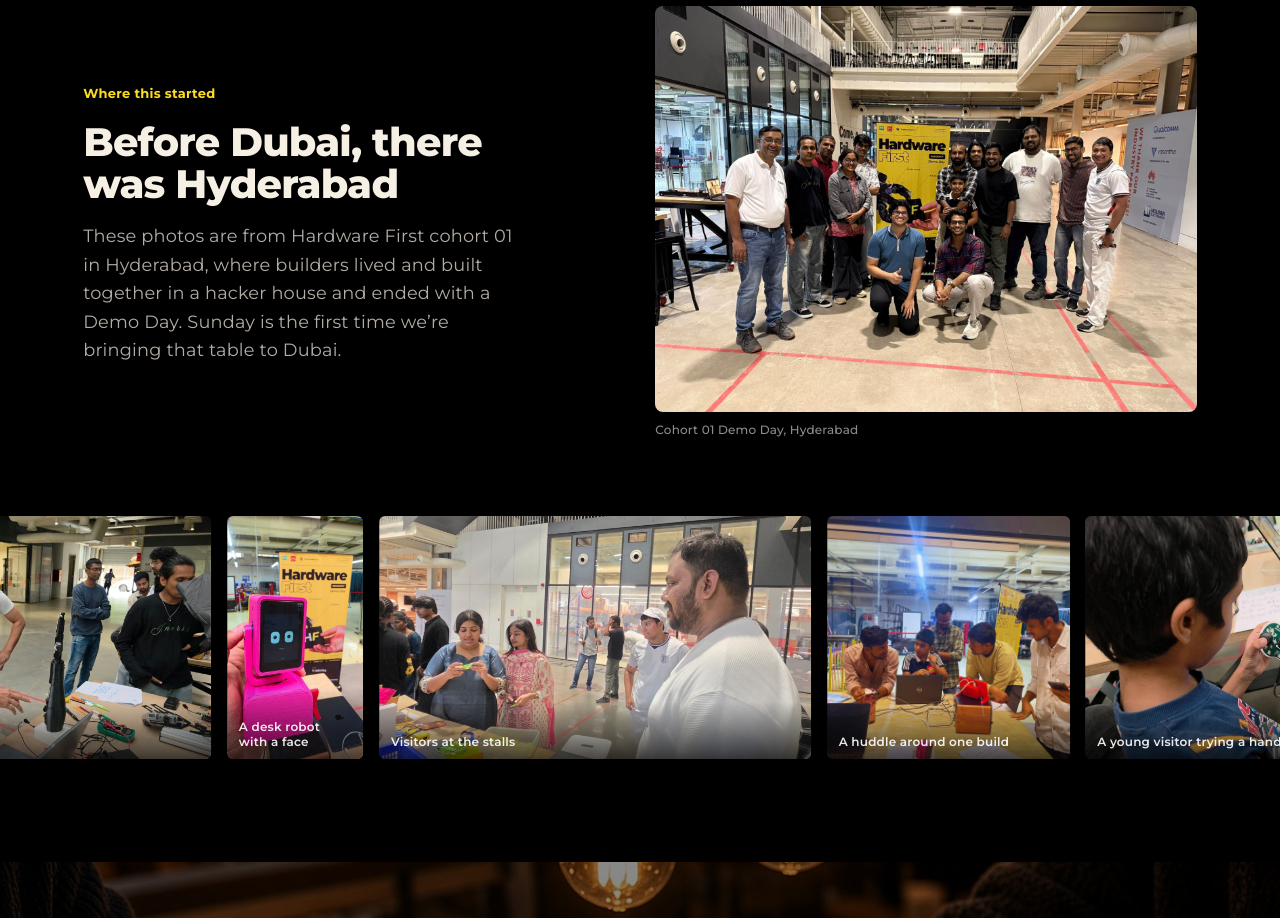
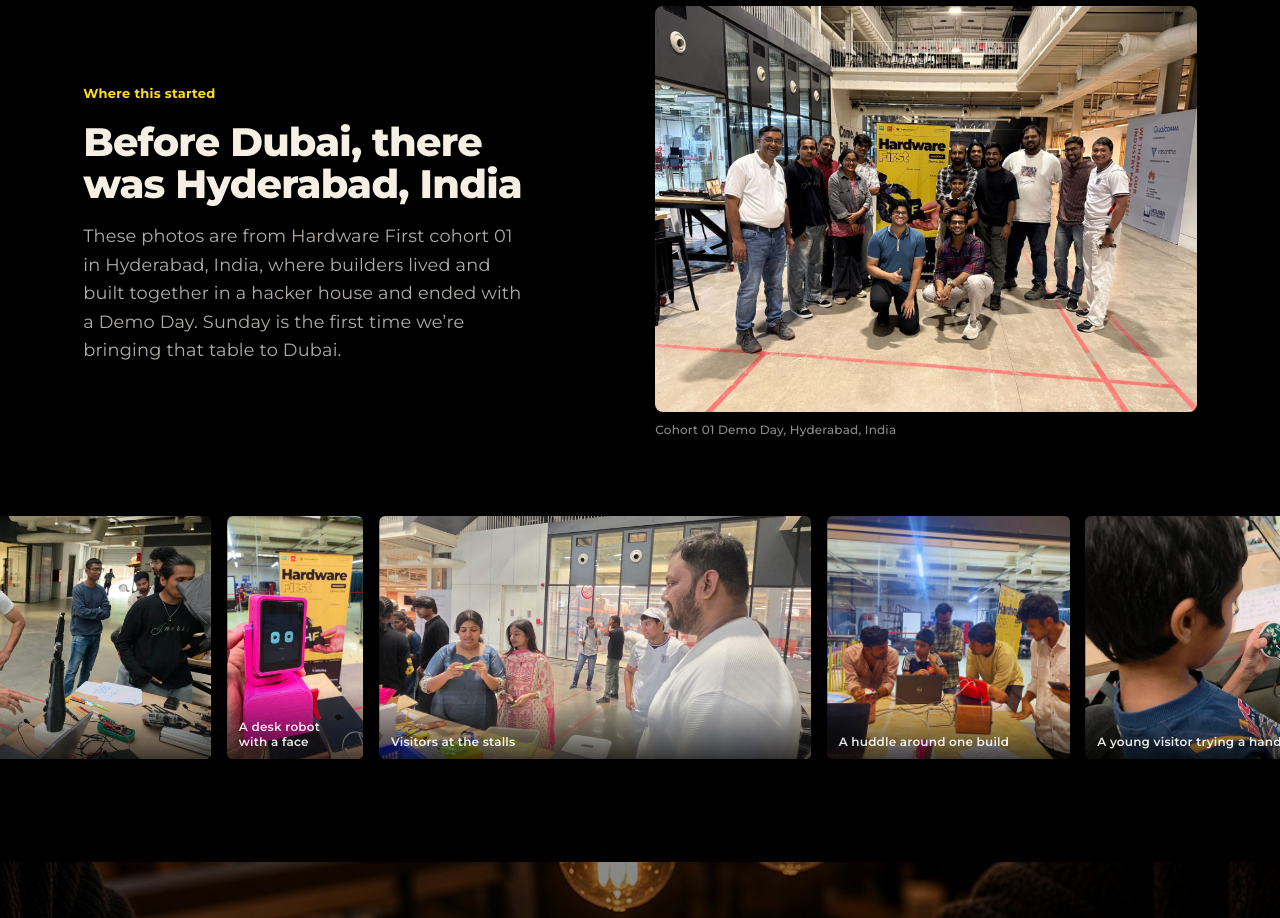
Before and after one commit to harsha1001987/Hardware-First-Residency, a Next.js app: page /dubai in a window 1280 px wide. Shown: the part 2840-3758 px from the top of the page. Built offline with nearby package versions, Linux system fonts and the light colour scheme.

Commit message:
Say Hyderabad, India on the Dubai page
Co-Authored-By: Claude Opus 5.5 <noreply@anthropic.com>

```diff
--- a/src/app/dubai/page.js
+++ b/src/app/dubai/page.js
@@ -290,10 +290,10 @@ export default function DubaiMeet() {
           <div className="hf-dx-head" data-reveal>
             <p className="hf-label">Where this started</p>
             <h2 id="dx-past" className="hf-display">
-              Before Dubai, there was Hyderabad
+              Before Dubai, there was Hyderabad, India
             </h2>
             <p className="hf-sec-lede">
-              These photos are from Hardware First cohort 01 in Hyderabad, where builders lived and built together in a
+              These photos are from Hardware First cohort 01 in Hyderabad, India, where builders lived and built together in a
               hacker house and ended with a Demo Day. Sunday is the first time we&rsquo;re bringing that table to Dubai.
             </p>
           </div>
@@ -301,17 +301,17 @@ export default function DubaiMeet() {
             <div className="hf-dx-past-img hf-zoom">
               <Image
                 src={`${IMG}/demo-day-group.jpg`}
-                alt="Builders, mentors and hosts together at the cohort 01 Demo Day in Hyderabad."
+                alt="Builders, mentors and hosts together at the cohort 01 Demo Day in Hyderabad, India."
                 fill
                 sizes="(max-width: 1023px) 100vw, 45vw"
                 className="hf-cover"
               />
             </div>
-            <figcaption>Cohort 01 Demo Day, Hyderabad</figcaption>
+            <figcaption>Cohort 01 Demo Day, Hyderabad, India</figcaption>
           </figure>
 
           <div className="hf-co-reel hf-dx-reel" data-reveal>
-            <ul className="hf-co-reel-track" aria-label="Photos from Hardware First cohort 01 in Hyderabad">
+            <ul className="hf-co-reel-track" aria-label="Photos from Hardware First cohort 01 in Hyderabad, India">
               {[...REEL, ...REEL].map((p, i) => (
                 <li
                   key={`${p.src}-${i}`}
```
